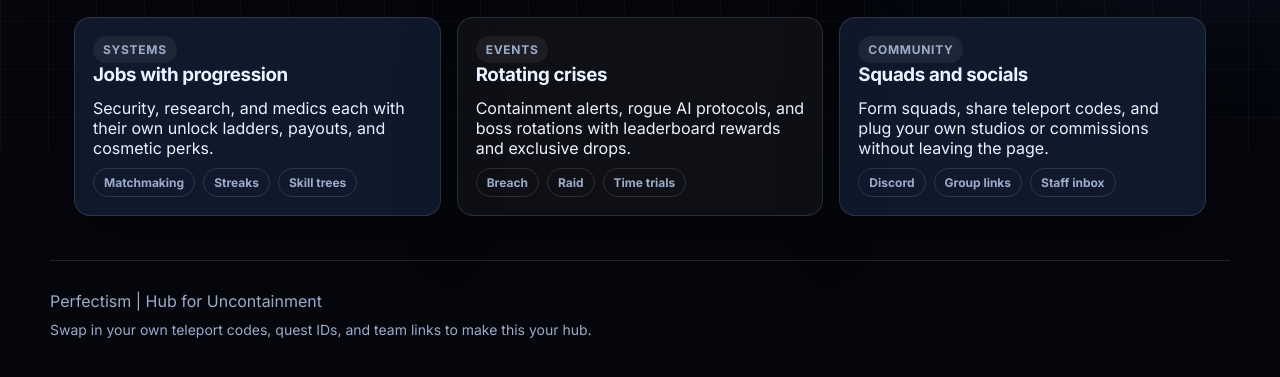
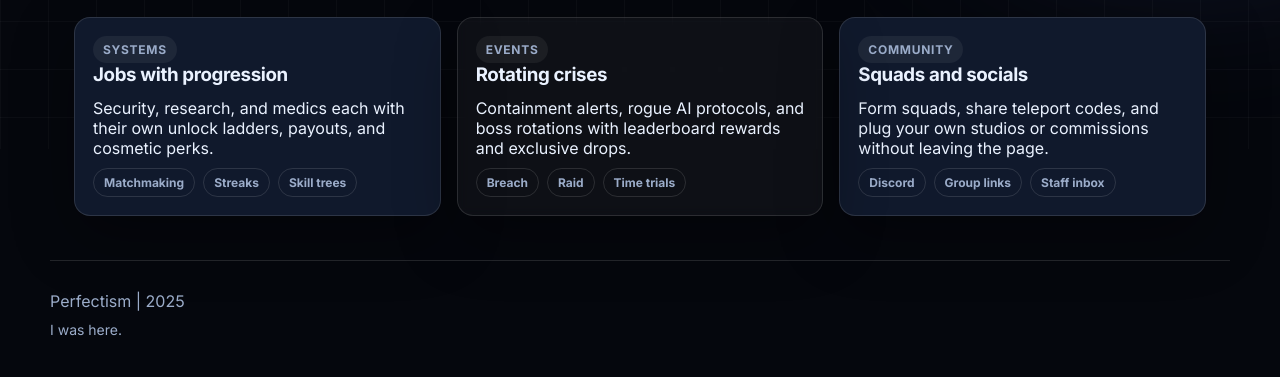
Before and after one commit to jemjothefox-debug/perfectism-website, a plain HTML site: page Index.html in a window 1280 px wide. Shown: the part 651-1028 px from the top of the page. Drawn offline with Linux system fonts and the light colour scheme.

Commit message:
test auto deploy

```diff
--- a/Index.html
+++ b/Index.html
@@ -96,8 +96,8 @@
   </main>
 
   <footer class="footer shell">
-    <p>Perfectism | Hub for Uncontainment</p>
-    <p class="muted">Swap in your own teleport codes, quest IDs, and team links to make this your hub.</p>
+    <p>Perfectism | 2025</p>
+    <p class="muted">I was here.</p>
   </footer>
 </body>
 </html>
```
